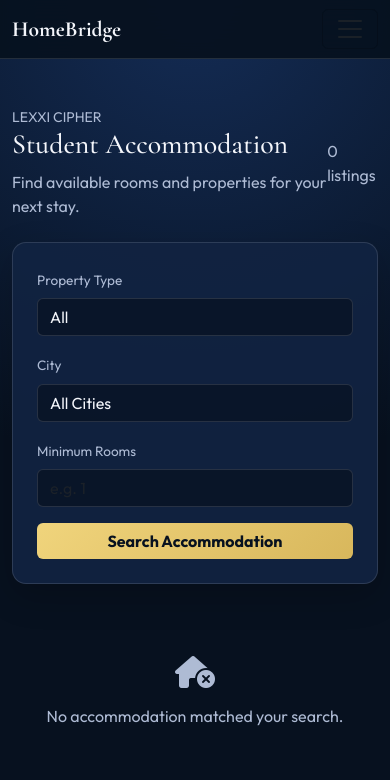
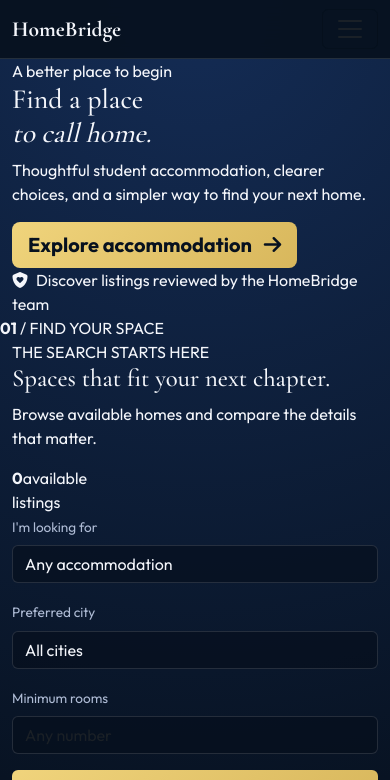
Before and after one commit to tarieciphertech/homebridge, a Flask app: page /properties in a window 390 px wide. Shown: the top 780 px of the page. Before the commit the page ends 726 px from the top, so only its background shows below. Run offline with Flask 3, Linux system fonts and the light colour scheme; some libraries are stand-ins or nearby versions.

Commit message:
design: create a photographic HomeBridge accommodation landing page

```diff
--- a/app/templates/public/properties.html
+++ b/app/templates/public/properties.html
@@ -1,24 +1,60 @@
 {% extends 'base.html' %}
-{% block title %}Student Accommodation{% endblock %}
+{% block title %}Find Student Accommodation · HomeBridge{% endblock %}
 {% block content %}
-<div class="container py-5">
-  <div class="d-flex justify-content-between align-items-center mb-4">
-    <div><div class="text-uppercase small text-muted">Lexxi Cipher</div><h1>Student Accommodation</h1><p class="text-muted mb-0">Find available rooms and properties for your next stay.</p></div>
-    <span class="text-muted">{{ properties|length }} listing{{ 's' if properties|length != 1 }}</span>
+<section class="hb-hero">
+  <div class="hb-hero-image" role="img" aria-label="Bright, welcoming student accommodation interior"></div>
+  <div class="container hb-hero-content">
+    <div class="hb-eyebrow"><span></span> A better place to begin</div>
+    <h1>Find a place<br><em>to call home.</em></h1>
+    <p>Thoughtful student accommodation, clearer choices, and a simpler way to find your next home.</p>
+    <a class="btn btn-gold btn-lg" href="#browse">Explore accommodation <i class="fa-solid fa-arrow-right ms-2"></i></a>
+    <div class="hb-hero-note"><i class="fa-solid fa-shield-heart me-2"></i>Discover listings reviewed by the HomeBridge team</div>
   </div>
-  <div class="card p-4 mb-4">
-    <form method="get"><div class="row g-3">
-      <div class="col-md-3"><label class="form-label">Property Type</label><select name="property_type" class="form-select"><option value="">All</option><option value="house">House</option><option value="apartment">Apartment</option><option value="room">Room</option><option value="hostel">Hostel</option></select></div>
-      <div class="col-md-3"><label class="form-label">City</label><select name="city" class="form-select"><option value="">All Cities</option>{% for c in cities %}<option value="{{c}}" {% if city==c %}selected{% endif %}>{{c}}</option>{% endfor %}</select></div>
-      <div class="col-md-3"><label class="form-label">Minimum Rooms</label><input type="number" min="0" name="rooms" value="{{ rooms }}" class="form-control" placeholder="e.g. 1"></div>
-      <div class="col-md-3 d-flex align-items-end"><button class="btn btn-gold w-100">Search Accommodation</button></div>
+  <div class="hb-hero-index"><strong>01</strong><span> / FIND YOUR SPACE</span></div>
+</section>
+
+<section class="container hb-browse-section" id="browse">
+  <div class="hb-section-heading">
+    <div><div class="hb-kicker">THE SEARCH STARTS HERE</div><h2>Spaces that fit your next chapter.</h2><p>Browse available homes and compare the details that matter.</p></div>
+    <div class="hb-listing-count"><strong>{{ properties|length }}</strong><span>available<br>listing{{ 's' if properties|length != 1 }}</span></div>
+  </div>
+
+  <div class="hb-filter-panel">
+    <form method="get"><div class="row g-3 align-items-end">
+      <div class="col-lg-3 col-sm-6"><label class="form-label">I'm looking for</label><select name="property_type" class="form-select"><option value="">Any accommodation</option><option value="house" {% if property_type=='house' %}selected{% endif %}>House</option><option value="apartment" {% if property_type=='apartment' %}selected{% endif %}>Apartment</option><option value="room" {% if property_type=='room' %}selected{% endif %}>Private room</option><option value="hostel" {% if property_type=='hostel' %}selected{% endif %}>Hostel</option></select></div>
+      <div class="col-lg-3 col-sm-6"><label class="form-label">Preferred city</label><select name="city" class="form-select"><option value="">All cities</option>{% for c in cities %}<option value="{{c}}" {% if city==c %}selected{% endif %}>{{c}}</option>{% endfor %}</select></div>
+      <div class="col-lg-3 col-sm-6"><label class="form-label">Minimum rooms</label><input type="number" min="0" name="rooms" value="{{ rooms }}" class="form-control" placeholder="Any number"></div>
+      <div class="col-lg-3 col-sm-6"><button class="btn btn-gold w-100 py-2"><i class="fa-solid fa-magnifying-glass me-2"></i>Find a place</button></div>
     </div></form>
   </div>
-  {% if properties %}<div class="row g-4">{% for prop in properties %}
-    <div class="col-md-6 col-lg-4"><a href="{{url_for('public.property_detail',property_id=prop.id)}}" class="text-decoration-none"><div class="card property-card h-100">
-      <div class="property-img-wrapper">{% if prop.main_image %}<img src="{{url_for('public.uploaded_file',filename=prop.main_image)}}" class="card-img-top">{% else %}<div class="no-image"><i class="fas fa-house"></i></div>{% endif %}{% if prop.is_featured %}<span class="featured-badge">Featured</span>{% endif %}</div>
-      <div class="card-body"><div class="small text-muted text-uppercase">{{prop.property_type}}</div><h5>{{prop.title}}</h5><div class="text-muted small mb-3"><i class="fas fa-location-dot me-1"></i>{{prop.location}}, {{prop.city}}</div><div class="d-flex gap-3 small text-muted">{% if prop.bedrooms %}<span>{{prop.bedrooms}} beds</span>{% endif %}{% if prop.bathrooms %}<span>{{prop.bathrooms}} baths</span>{% endif %}{% if prop.available_rooms is not none %}<span>{{prop.available_rooms}} rooms available</span>{% endif %}</div><div class="mt-3"><strong style="color:var(--gold)">{{prop.price}}</strong> <span class="text-muted small">/ month</span></div></div>
-    </div></a></div>
-  {% endfor %}</div>{% else %}<div class="text-center py-5 text-muted"><i class="fas fa-house-circle-xmark fa-2x mb-3"></i><p>No accommodation matched your search.</p></div>{% endif %}
-</div>
+
+  {% if properties %}
+  <div class="hb-results-bar"><span>AVAILABLE HOMES</span><span>Showing {{ properties|length }} result{{ 's' if properties|length != 1 }}</span></div>
+  <div class="row g-4">{% for prop in properties %}
+    <div class="col-md-6 col-xl-4"><a href="{{url_for('public.property_detail',property_id=prop.id)}}" class="hb-property-link">
+      <article class="hb-property-card">
+        <div class="hb-property-photo">
+          {% if prop.main_image %}<img src="{{url_for('public.uploaded_file',filename=prop.main_image)}}" alt="{{prop.title}}" loading="lazy">
+          {% else %}<img src="https://images.unsplash.com/photo-1522708323590-d24dbb6b0267?auto=format&fit=crop&w=1000&q=85" alt="Bright furnished accommodation interior" loading="lazy">{% endif %}
+          {% if prop.is_featured %}<span class="hb-featured"><i class="fa-solid fa-star me-1"></i>Featured</span>{% endif %}
+          <span class="hb-photo-type">{{prop.property_type|title}}</span>
+        </div>
+        <div class="hb-property-info">
+          <div class="hb-property-location"><i class="fa-solid fa-location-dot me-1"></i>{{prop.location}}, {{prop.city}}</div>
+          <h3>{{prop.title}}</h3>
+          <div class="hb-property-specs">{% if prop.bedrooms %}<span><i class="fa-solid fa-bed"></i>{{prop.bedrooms}} beds</span>{% endif %}{% if prop.bathrooms %}<span><i class="fa-solid fa-bath"></i>{{prop.bathrooms}} baths</span>{% endif %}{% if prop.available_rooms is not none %}<span><i class="fa-solid fa-door-open"></i>{{prop.available_rooms}} available</span>{% endif %}</div>
+          <div class="hb-property-price"><strong>{{prop.price}}</strong><span>/ month</span><i class="fa-solid fa-arrow-up-right ms-auto"></i></div>
+        </div>
+      </article>
+    </a></div>
+  {% endfor %}</div>
+  {% else %}
+  <div class="hb-empty-state">
+    <div class="hb-empty-image"><img src="https://images.unsplash.com/photo-1600210492486-724fe5c67fb0?auto=format&fit=crop&w=1000&q=85" alt="Warm, sunlit living room" loading="lazy"></div>
+    <div class="hb-empty-copy"><div class="hb-kicker">A LITTLE ROOM TO GROW</div><h3>Your next home is worth finding.</h3><p>No published properties match these filters just yet. Try another city or property type, or check back as new homes are added.</p><a class="btn btn-outline-dark" href="{{url_for('public.properties')}}">Clear filters</a></div>
+  </div>
+  {% endif %}
+</section>
+
+<section class="hb-trust-band"><div class="container"><div class="row g-4"><div class="col-md-4"><i class="fa-solid fa-house-circle-check"></i><div><strong>Reviewed listings</strong><span>Property submissions go through a review process.</span></div></div><div class="col-md-4"><i class="fa-solid fa-list-check"></i><div><strong>Clear property details</strong><span>Compare rooms, amenities, location and monthly rent.</span></div></div><div class="col-md-4"><i class="fa-solid fa-comments"></i><div><strong>Human support</strong><span>Questions? Send an inquiry and our team can follow up.</span></div></div></div></div></section>
 {% endblock %}
```
